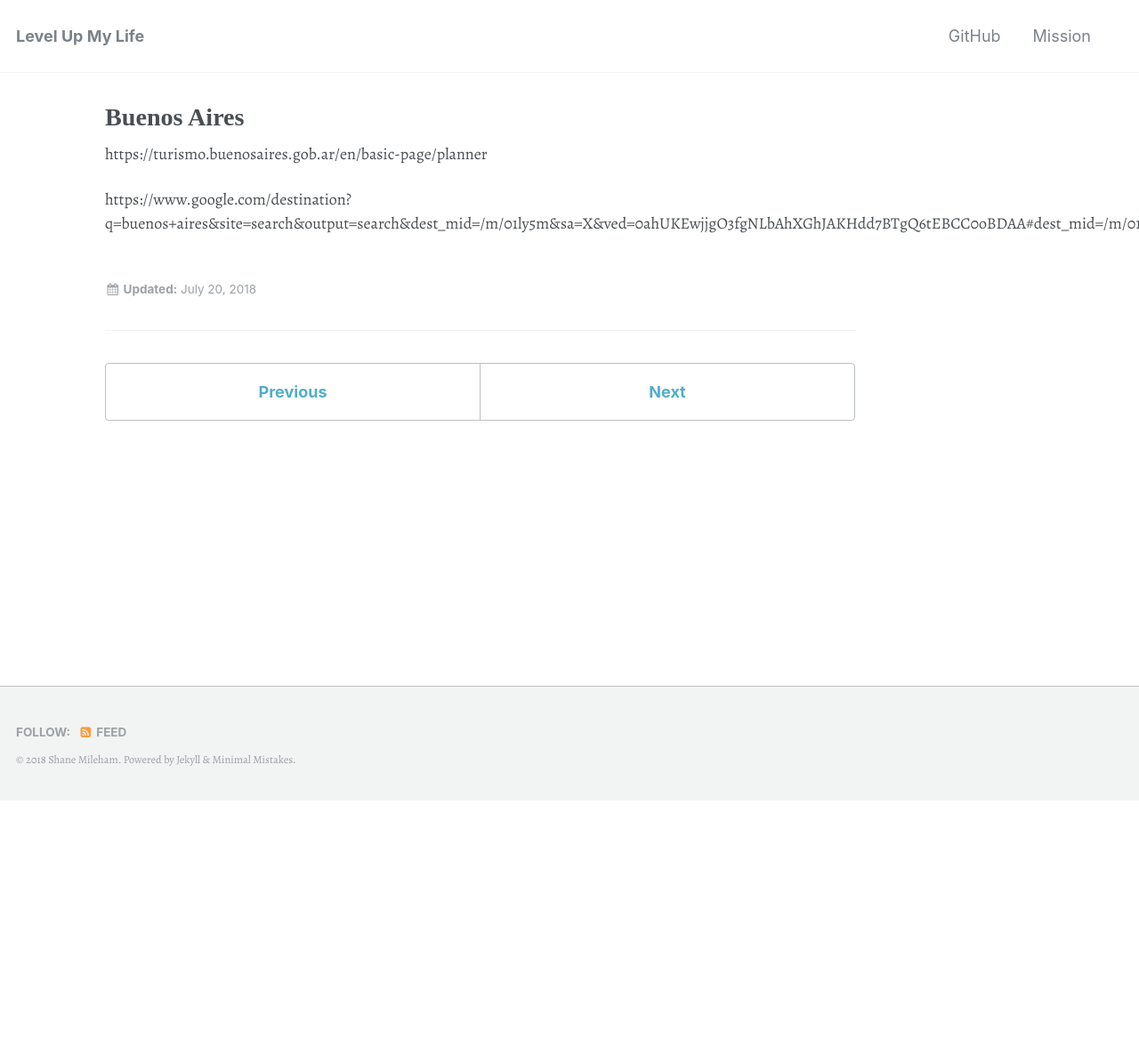
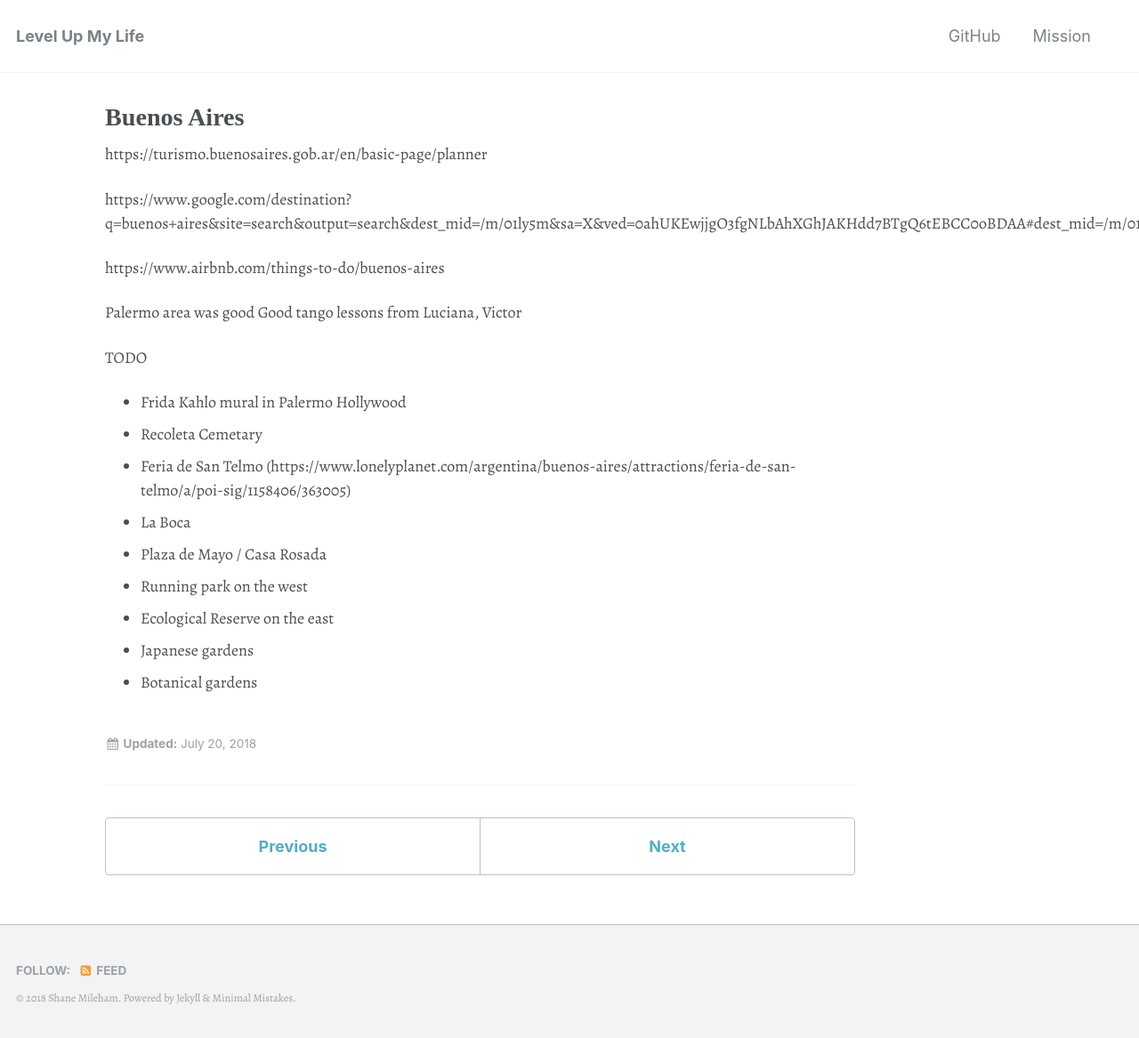
Before and after one commit to shanemileham/levelupmylife, a Jekyll site: the page built from _content/travel/argentina/buenos-aires.md, in a window 1280 px wide. Shown: the whole page at 89% size. Built offline with Jekyll 4.4.1, drawn with Linux system fonts in a browser that asks for light colours; some web fonts are replaced; comment, search, counter and statistics services are not loaded; before the commit the page ends 900 px from its top, so only the background shows below that.

Commit message:
Buenos Aires += notes

```diff
--- a/_content/travel/argentina/buenos-aires.md
+++ b/_content/travel/argentina/buenos-aires.md
@@ -5,3 +5,20 @@ title: Buenos Aires
 https://turismo.buenosaires.gob.ar/en/basic-page/planner
 
 https://www.google.com/destination?q=buenos+aires&site=search&output=search&dest_mid=/m/01ly5m&sa=X&ved=0ahUKEwjjgO3fgNLbAhXGhJAKHdd7BTgQ6tEBCC0oBDAA#dest_mid=/m/01ly5m&tcfs=EhoaGAoKMjAxOC0wNi0zMBIKMjAxOC0wNy0wNA
+
+https://www.airbnb.com/things-to-do/buenos-aires
+
+
+Palermo area was good
+Good tango lessons from Luciana, Victor
+
+TODO
+- Frida Kahlo mural in Palermo Hollywood
+- Recoleta Cemetary
+- Feria de San Telmo (https://www.lonelyplanet.com/argentina/buenos-aires/attractions/feria-de-san-telmo/a/poi-sig/1158406/363005)
+- La Boca
+- Plaza de Mayo / Casa Rosada
+- Running park on the west
+- Ecological Reserve on the east
+- Japanese gardens
+- Botanical gardens
```
